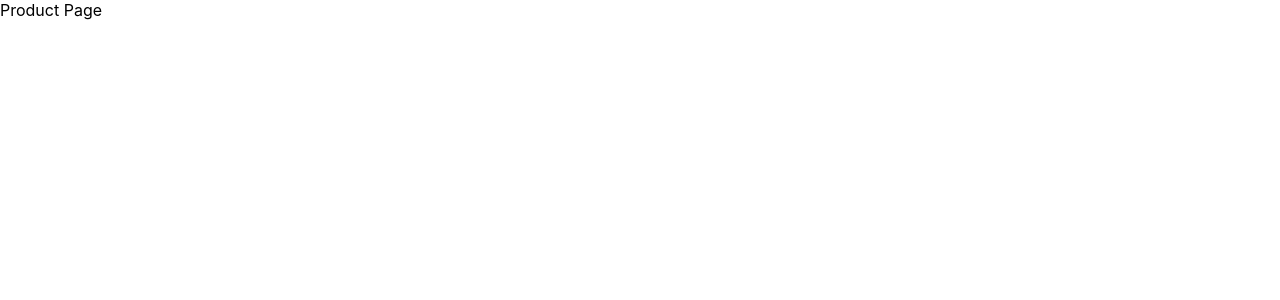
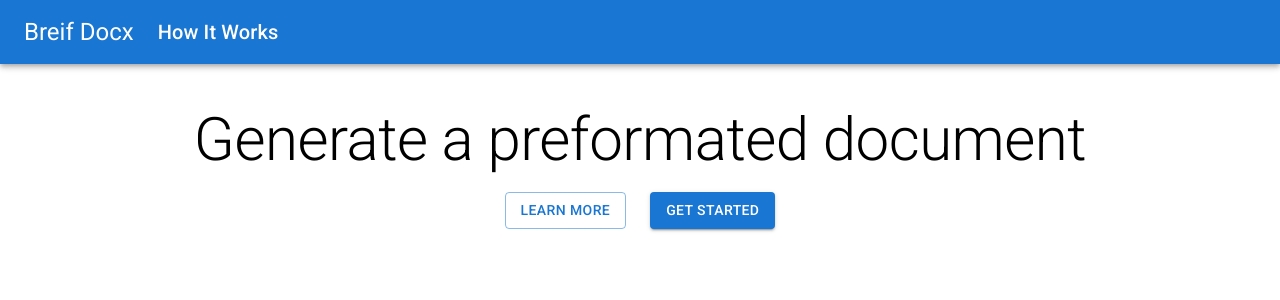
Before and after one commit to tdo95/brief-docx, a React (Create React App) app in the folder client/: page /product in a window 1280 px wide. Shown: the top 300 px of the page. Built offline with nearby package versions, Linux system fonts and the light colour scheme.

Commit message:
added navbar and product components

```diff
--- a/client/src/App.jsx
+++ b/client/src/App.jsx
@@ -1,12 +1,14 @@
-import logo from './assets/logo.svg';
 import './App.css';
 import React from 'react';
 import { Routes, Route, Outlet } from 'react-router-dom'
 import ProtectedRoute from './components/ProtectedRoute';
+import Product from './components/Product';
+import Navbar from './components/Navbar';
 
 function App() {
   return (
     <div className="App">
+      <Navbar/>
       <Routes>
         <Route exact path='/' element={<ProtectedRoute required='login'><div>Home Page <Outlet></Outlet></div></ProtectedRoute>}>
           <Route index element={<div>Dashbord Page</div>} />
@@ -14,7 +16,7 @@ function App() {
           {/* TODO: This route should be protected and require a template  */}
           <Route path='create' element={<div>Edit Document Page</div>} />
         </Route>
-        <Route path='/product'element={<div>Product Page</div>}/>
+        <Route path='/product'element={<Product/>}/>
         <Route path='/about'element={<div>About Page</div>}/>
         <Route path='/login'element={<div>Login Page</div>}/>
         <Route path='/signup'element={<div>Signup Page</div>}/>
--- /dev/null
+++ b/client/src/components/Navbar.jsx
@@ -0,0 +1,18 @@
+import React from 'react'
+import { NavLink } from 'react-router-dom'
+import { AppBar, Typography, Toolbar } from '@mui/material'
+
+const Navbar = () => {
+  return (
+    <AppBar position="static">
+
+        <Toolbar>
+            <Typography variant='h5' sx={{mr:3}}>Breif Docx</Typography>
+            <Typography component={ NavLink } to='/about' variant='h6' sx={{textDecoration:'none', color:'white'}}>How It Works</Typography>
+
+        </Toolbar>
+    </AppBar>
+  )
+}
+
+export default Navbar
--- /dev/null
+++ b/client/src/components/Product.jsx
@@ -0,0 +1,21 @@
+import React from 'react'
+import { CssBaseline, Container, Typography, Stack, Button } from '@mui/material'
+import { Link } from 'react-router-dom'
+
+
+const Product = () => {
+  return (
+    <main>
+
+        <Container sx={{p:3}}>
+            <Typography variant='h2' textAlign='center' my={2}>Generate a preformated document</Typography>
+            <Stack direction='row' spacing={3} justifyContent='center'>
+                <Button component={ Link } to='/about' variant='outlined'>Learn More</Button>
+                <Button component={ Link } to='/login' variant='contained'>Get Started</Button>
+            </Stack>
+        </Container>
+    </main>
+  )
+}
+
+export default Product
```
